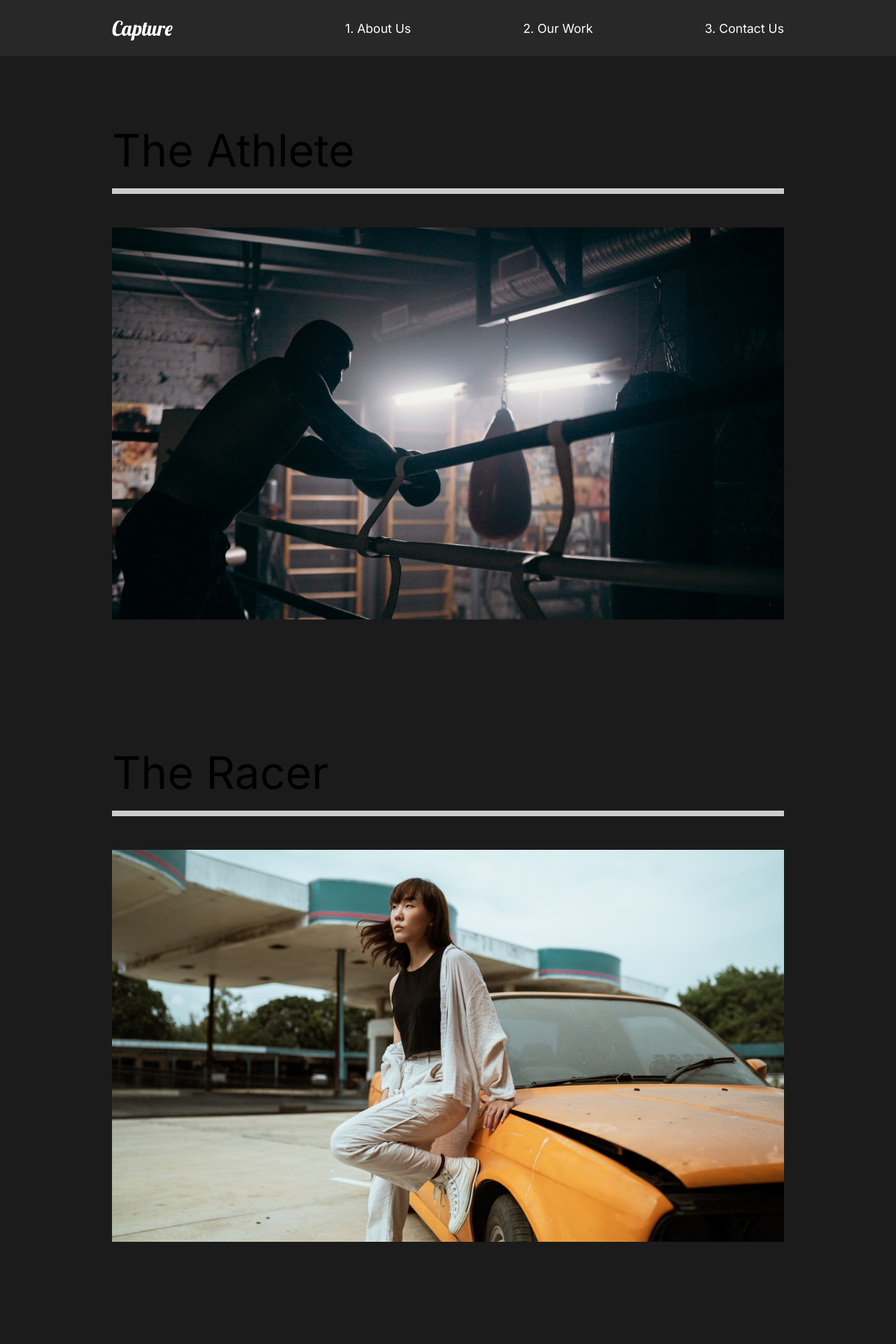
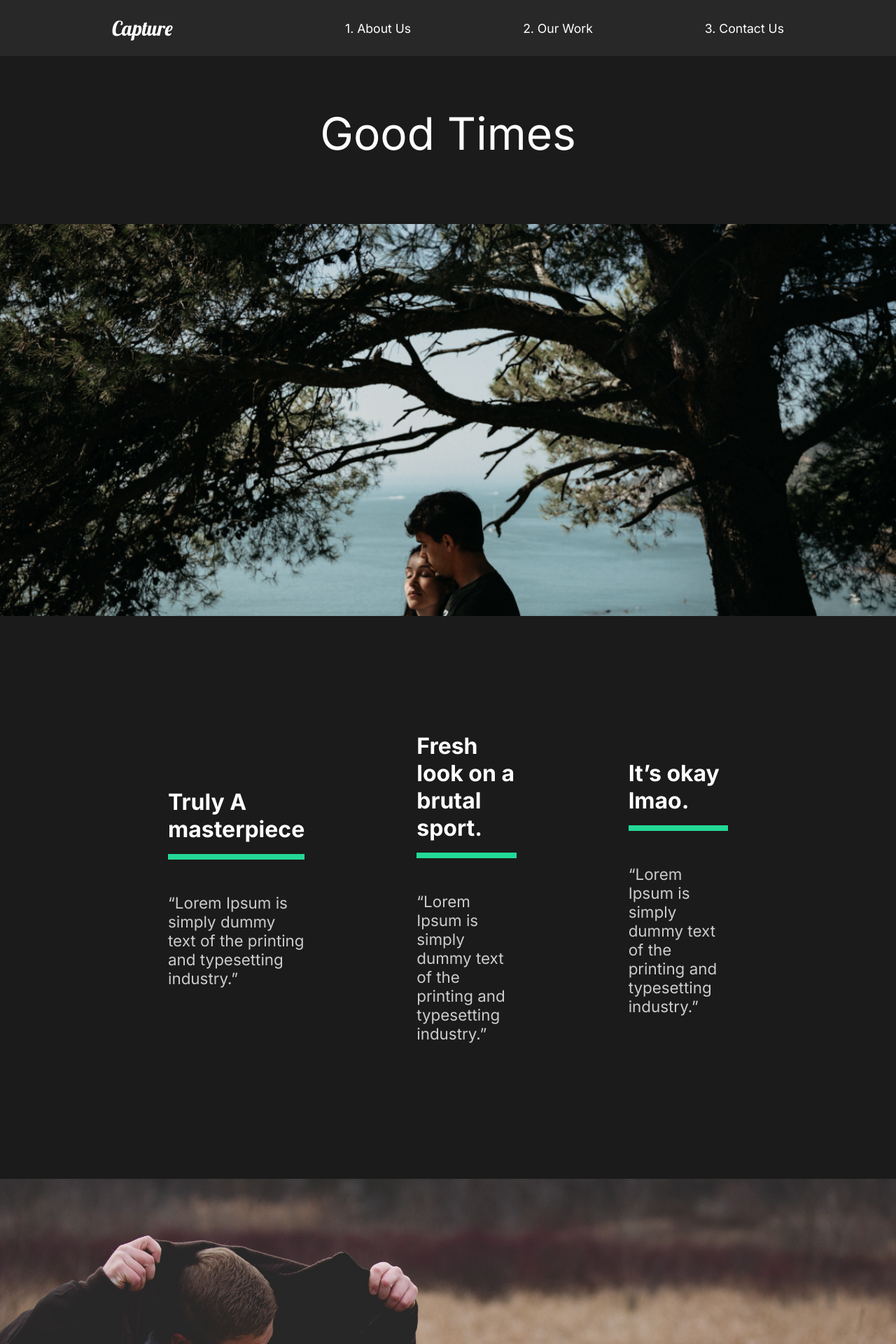
Before and after one commit to DevCarlosGuerrero/react-mock-portfolio, a React (Create React App) app: page /work/good-times in a window 1280 px wide. Shown: the top 1920 px of the page at 70% size. Built offline with nearby package versions, Linux system fonts and the light colour scheme.

Commit message:
Implement dynamic movie detail pages

```diff
--- a/src/App.js
+++ b/src/App.js
@@ -5,6 +5,7 @@
 import AboutUs from "./pages/AboutUs";
 import OurWork from "./pages/OurWork";
 import ContactUs from "./pages/ContactUs";
+import MovieDetail from "./pages/MovieDetail";
 
 // Import Components
 import Nav from "./components/Nav";
@@ -22,8 +23,11 @@
         <Route path="/" exact>
           <AboutUs />
         </Route>
-        <Route path="/work">
+        <Route path="/work" exact>
           <OurWork />
+        </Route>
+        <Route path="/work/:id">
+          <MovieDetail />
         </Route>
         <Route path="/contact">
           <ContactUs />
--- /dev/null
+++ b/src/movieState.js
@@ -0,0 +1,81 @@
+//Import Images
+import athlete from "./img/athlete-small.png";
+import goodtimes from "./img/goodtimes-small.png";
+import theracer from "./img/theracer-small.png";
+import athlete2 from "./img/athlete2.png";
+import goodtimes2 from "./img/good-times2.jpg";
+import theracer2 from "./img/the-racer2.jpg";
+
+export const MovieState = () => {
+  return [
+    {
+      title: "The Athlete",
+      mainImg: athlete,
+      secondaryImg: athlete2,
+      url: "/work/the-athlete",
+      awards: [
+        {
+          title: "Truly A masterpiece",
+          description:
+            "“Lorem Ipsum is simply dummy text of the printing and typesetting industry.”",
+        },
+        {
+          title: "Fresh look on a brutal sport.",
+          description:
+            "“Lorem Ipsum is simply dummy text of the printing and typesetting industry.”",
+        },
+        {
+          title: "It’s okay lmao.",
+          description:
+            "“Lorem Ipsum is simply dummy text of the printing and typesetting industry.”",
+        },
+      ],
+    },
+    {
+      title: "Good Times",
+      mainImg: goodtimes,
+      url: "/work/good-times",
+      secondaryImg: goodtimes2,
+      awards: [
+        {
+          title: "Truly A masterpiece",
+          description:
+            "“Lorem Ipsum is simply dummy text of the printing and typesetting industry.”",
+        },
+        {
+          title: "Fresh look on a brutal sport.",
+          description:
+            "“Lorem Ipsum is simply dummy text of the printing and typesetting industry.”",
+        },
+        {
+          title: "It’s okay lmao.",
+          description:
+            "“Lorem Ipsum is simply dummy text of the printing and typesetting industry.”",
+        },
+      ],
+    },
+    {
+      title: "The Racer",
+      mainImg: theracer,
+      url: "/work/the-racer",
+      secondaryImg: theracer2,
+      awards: [
+        {
+          title: "Truly A masterpiece",
+          description:
+            "“Lorem Ipsum is simply dummy text of the printing and typesetting industry.”",
+        },
+        {
+          title: "Fresh look on a brutal sport.",
+          description:
+            "“Lorem Ipsum is simply dummy text of the printing and typesetting industry.”",
+        },
+        {
+          title: "It’s okay lmao.",
+          description:
+            "“Lorem Ipsum is simply dummy text of the printing and typesetting industry.”",
+        },
+      ],
+    },
+  ];
+};
--- /dev/null
+++ b/src/pages/MovieDetail.js
@@ -0,0 +1,90 @@
+import React, { useState, useEffect } from 'react';
+import styled from 'styled-components';
+import { useHistory } from 'react-router-dom';
+import { MovieState } from '../movieState';
+
+// Import Components
+import Award from '../components/Award';
+
+const MovieDetail = () => {
+
+    const history = useHistory();
+    const url = history.location.pathname;
+    const [movies, setMovies] = useState(MovieState);
+    const [movie, setMovie] = useState(null);
+
+    // useEffect
+    useEffect(() => {
+        const currentMovie = movies.filter((stateMovie) => stateMovie.url === url);
+        setMovie(currentMovie[0]);
+    }, [movies, url]);
+
+    return (
+        <>
+        { movie && (
+            <StyledDetails>
+                <StyledHeadline>
+                    <h2>{movie.title}</h2>
+                    <img src={movie.mainImg} alt="movie" />
+                </StyledHeadline>
+                <StyledAwards>
+                    {movie.awards.map((award) => (
+                        <Award
+                            title={award.title}
+                            description={award.description}
+                            key={award.title}
+                        />
+                    ))}
+                </StyledAwards>
+                <StyledImageDisplay>
+                    <img src={movie.secondaryImg} alt="movie" />
+                </StyledImageDisplay>
+            </StyledDetails>
+        )}
+        </>
+    )
+};
+
+const StyledDetails = styled.div `
+    color: #fff;
+`;
+
+const StyledHeadline = styled.div `
+    min-height: 90vh;
+    padding-top: 20vh;
+    position: relative;
+
+    h2 {
+        position: absolute;
+        top: 10%;
+        left: 50%;
+        transform: translate(-50%, -10%);
+    }
+
+    img {
+        width: 100%;
+        height: 70vh;
+        object-fit: cover;
+        margin-top: 10vh;
+    }
+`;
+
+const StyledAwards = styled.div `
+    min-height: 80vh;
+    display: flex;
+    margin: 5rem 10rem;
+    align-items: center;
+    justify-content: space-around;
+`;
+
+const StyledImageDisplay = styled.div`
+    min-height: 50vh;
+
+    img {
+        width: 100%;
+        height: 100vh;
+        object-fit: cover;
+    }
+`;
+
+export default MovieDetail
--- a/src/pages/OurWork.js
+++ b/src/pages/OurWork.js
@@ -13,21 +13,21 @@
             <StyledMovie>
                 <h2>The Athlete</h2>
                 <div className="line"></div>
-                <Link>
+                <Link to="/work/the-athlete">
                     <img src={athlete} alt="athlete" />
                 </Link>
             </StyledMovie>
             <StyledMovie>
                 <h2>The Racer</h2>
                 <div className="line"></div>
-                <Link>
+                <Link to="/work/the-racer">
                     <img src={theracer} alt="the racer" />
                 </Link>
             </StyledMovie>
             <StyledMovie>
                 <h2>Good Times</h2>
                 <div className="line"></div>
-                <Link>
+                <Link to="/work/good-times">
                     <img src={goodtimes} alt="good times" />
                 </Link>
             </StyledMovie>
```
